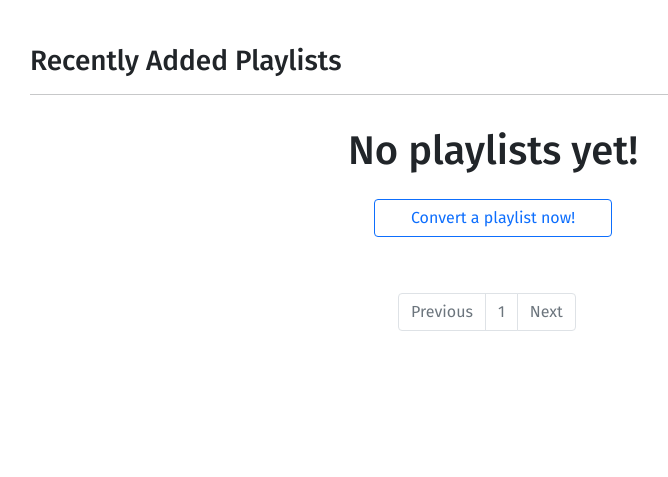
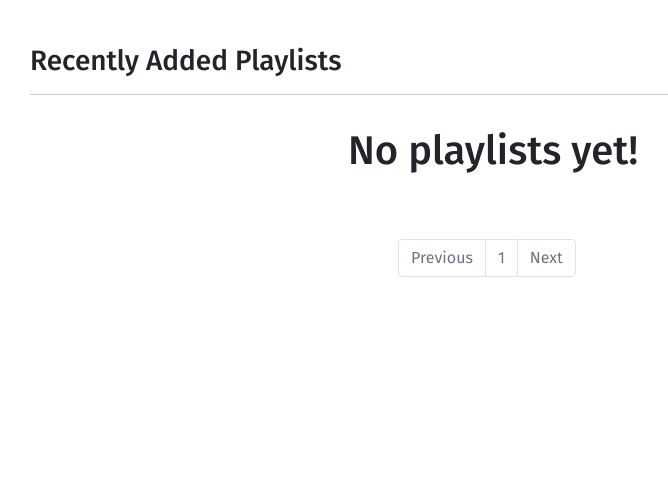
Before and after one commit to prettyirrelevant/playlist-converter, a Django app: page / in a window 1280 px wide. Shown: the part 140-617 px from the top of the page, without its empty margins (147-815 px from the left). Run offline with Django 3.2, Linux system fonts and the light colour scheme; data that the repository does not hold is empty.

Commit message:
finishing touches

```diff
--- a/templates/index.html
+++ b/templates/index.html
@@ -52,7 +52,6 @@
         {% else %}
         <div class="row justify-content-center d-flex">
             <h4 class="mt-3 fs-1 text-center">No playlists yet!</h4>
-            <a class="mt-3 btn btn-outline-primary w-25" href="{% url 'convert' %}">Convert a playlist now!</a>
         </div>
         {% endif %}
     </div>
```
